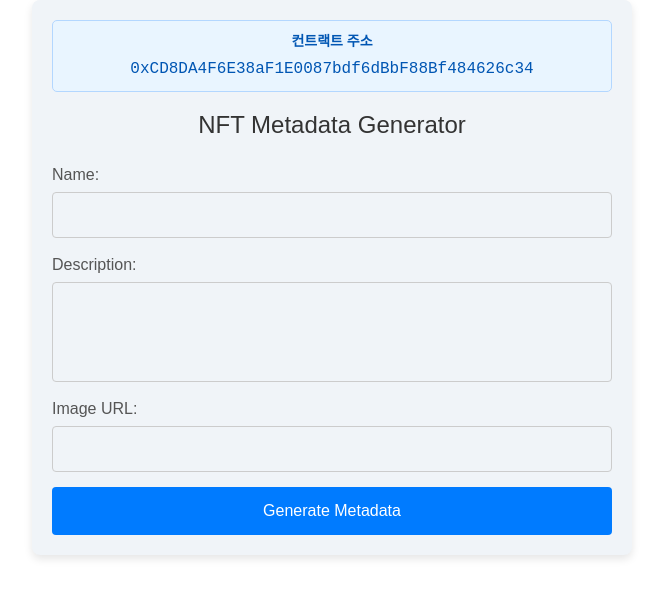
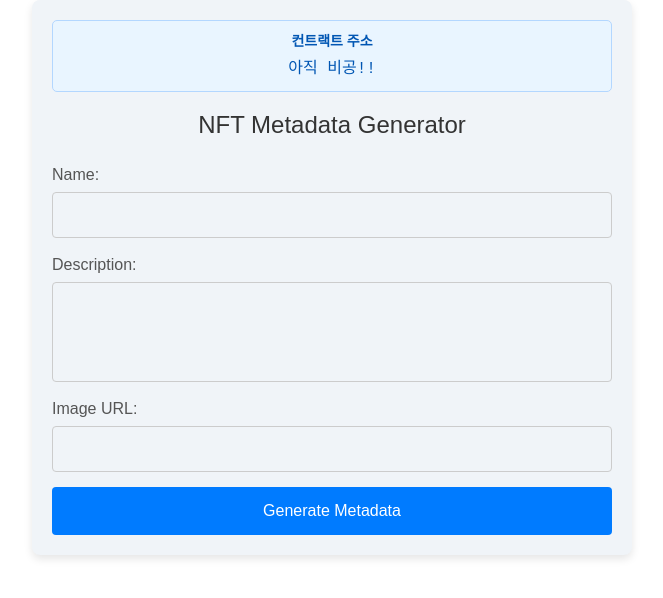
Before and after one commit to yeseul0/NFT1155-metadata-generator, a Next.js app: page / in a window 1280 px wide. Shown: the top 598 px of the page, without its empty margins (308-971 px from the left). Built offline with nearby package versions, Linux system fonts and the light colour scheme.

Commit message:
주소 비공

```diff
--- a/src/app/page.tsx
+++ b/src/app/page.tsx
@@ -78,7 +78,7 @@ export default function Home() {
       {/* 컨트랙트 주소 정보 - 필요할 때 주석 해제하세요 */}
       <div style={styles.contractAddressContainer}>
         <p style={styles.contractAddressLabel}>컨트랙트 주소</p>
-        <p style={styles.contractAddress}>0xCD8DA4F6E38aF1E0087bdf6dBbF88Bf484626c34</p>
+        <p style={styles.contractAddress}>아직 비공!!</p>
       </div>
 
       <h1 style={styles.title}>NFT Metadata Generator</h1>
```
